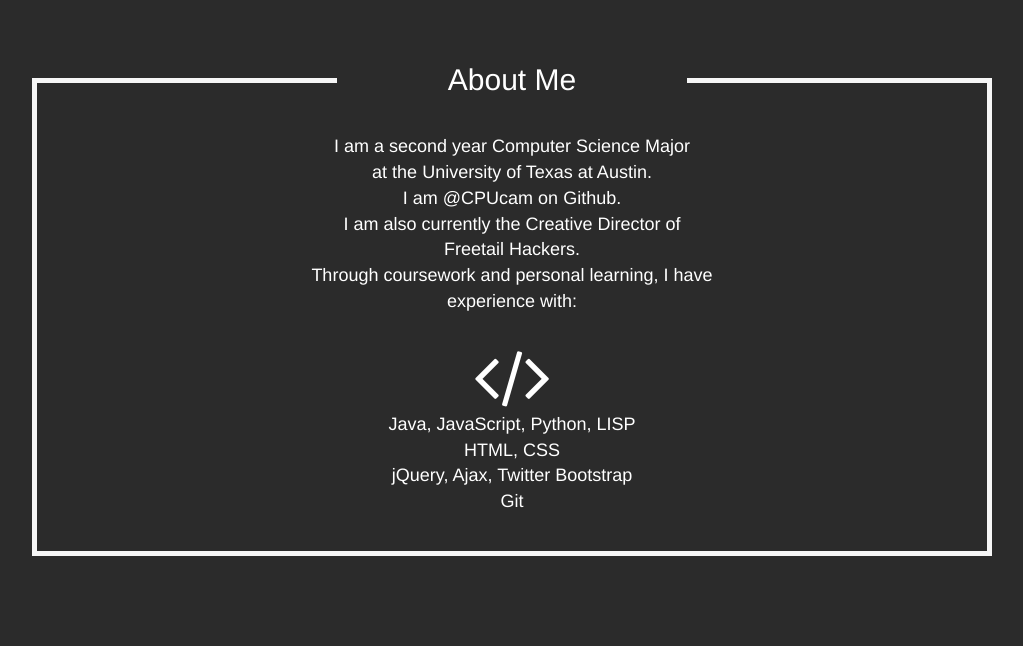
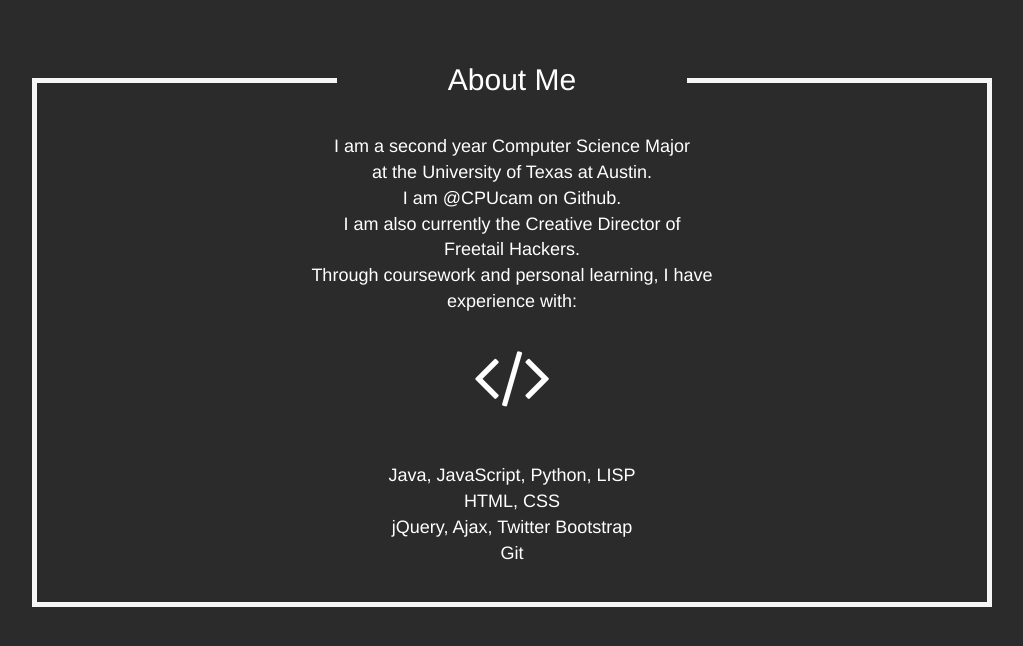
Before and after one commit to CPUcam/CPUcam.github.io, a plain HTML site: page index.html in a window 1280 px wide. Shown: the part 2562-3208 px from the top of the page, without its empty margins (128-1151 px from the left). Drawn offline with nearby package versions, Linux system fonts and the light colour scheme.

```diff
--- a/index.html
+++ b/index.html
@@ -144,7 +144,7 @@
         Through coursework and personal learning, I have <br>
         experience with:
         <br><br>
-          <i class="fa fa-code fa-4x"></i><br>
+          <i class="fa fa-code fa-4x"></i><br><br><br>
           Java, JavaScript, Python, LISP<br>
           HTML, CSS<br>
           jQuery, Ajax, Twitter Bootstrap<br>
```
